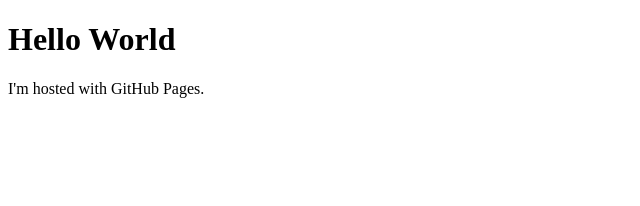
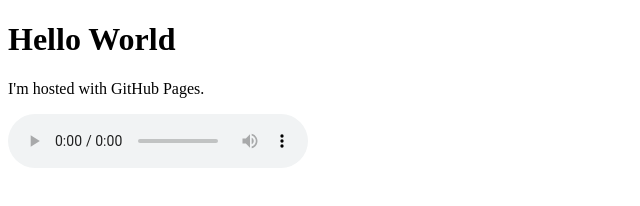
Before and after one commit to leonanh/leonanh95.github.io, a plain HTML site: page index.html in a window 1280 px wide. Shown: the whole page, without its empty margins (0-640 px from the left). Drawn offline with Linux system fonts and the light colour scheme.

Commit message:
added media code

```diff
--- a/index.html
+++ b/index.html
@@ -3,5 +3,10 @@
   <body>
       <h1>Hello World</h1>
       <p>I'm hosted with GitHub Pages.</p>
+
+      <audio controls>
+          <source src="song.mp4" type="audio/mp4">
+          Your browser does not support the audio element.
+      </audio>
   </body>
 </html>
```
Also changed, not shown: 3 other files.
